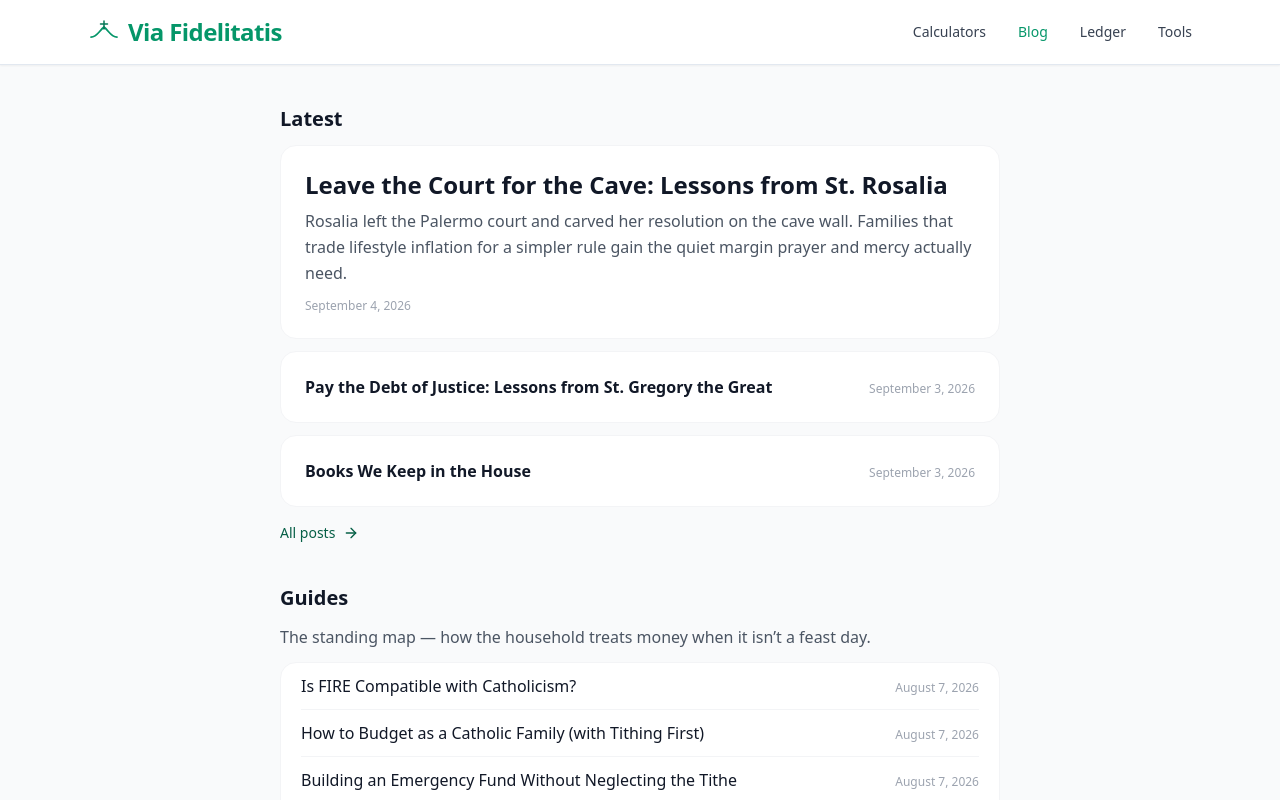
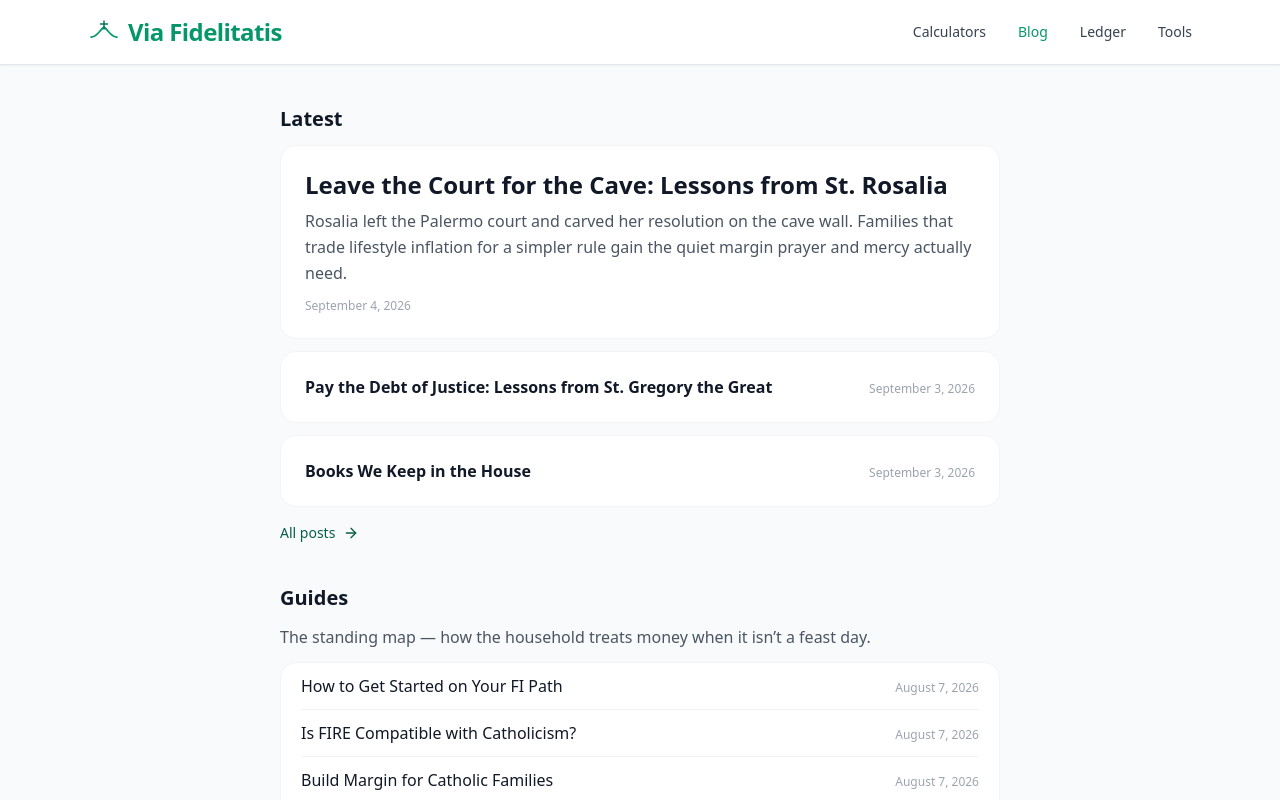
Before and after one commit to daughterpop/super-fi-calc, a React (Vite) app: page /blog in a window 1280 px wide. Shown: the top 800 px of the page. Built offline with nearby package versions, Linux system fonts and the light colour scheme.

Commit message:
Put get-started and build-margin in the blog Guides list

```diff
--- a/src/pages/BlogIndex.jsx
+++ b/src/pages/BlogIndex.jsx
@@ -10,7 +10,9 @@ import { formatIssue, latestEdition } from '../data/ledger';
 import { getReferral } from '../data/referrals';
 
 const GUIDE_LINKS = [
+  '/blog/how-to-get-started-on-your-fi-path',
   '/blog/is-fire-compatible-with-catholicism',
+  '/blog/build-margin-for-catholic-families',
   '/blog/how-to-budget-as-a-catholic-family-with-tithing-first',
   '/blog/building-an-emergency-fund-without-neglecting-the-tithe',
   '/blog/faith-based-investing-basics-for-catholic-households',
```
